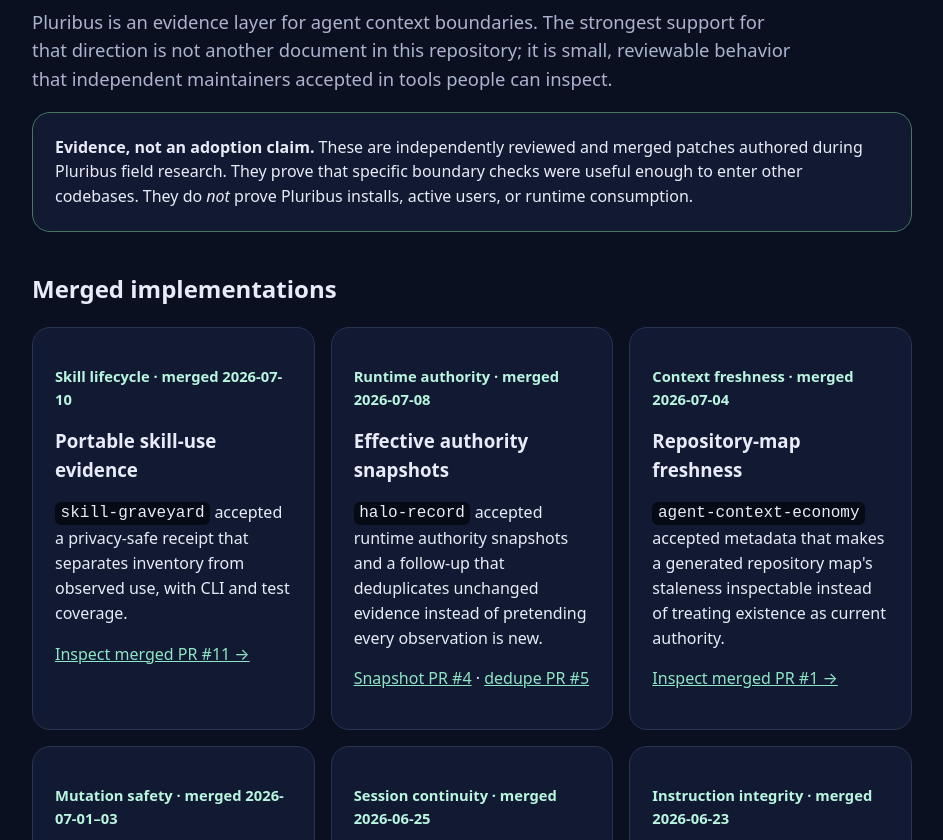
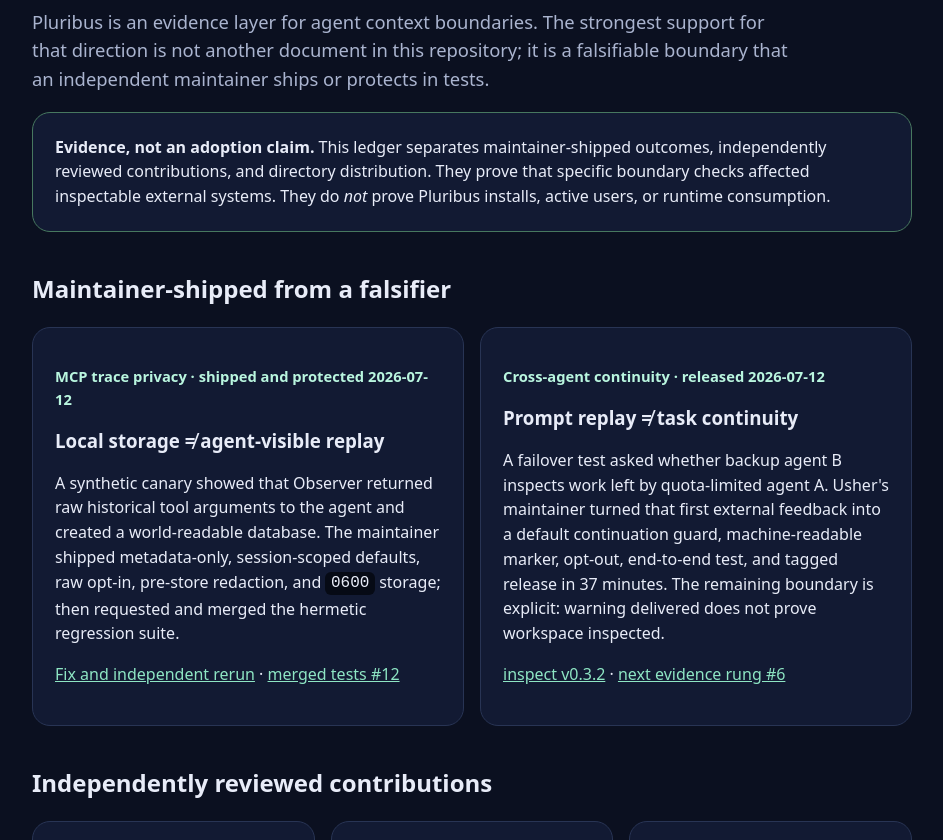
Before and after one commit to caioribeiroclw-pixel/pluribus, a website: page docs/field-evidence.html in a window 1280 px wide. Shown: the part 292-1132 px from the top of the page, without its empty margins (168-1111 px from the left). Drawn offline with Linux system fonts and the light colour scheme.

Commit message:
docs: add maintainer-shipped field outcomes

```diff
--- a/docs/field-evidence.html
+++ b/docs/field-evidence.html
@@ -29,16 +29,32 @@
 <body>
   <main>
     <nav><a href="index.html">← Pluribus home</a></nav>
-    <p class="eyebrow">Field evidence · updated 2026-07-11</p>
+    <p class="eyebrow">Field evidence · updated 2026-07-13</p>
     <h1>What survived contact with other projects</h1>
-    <p class="lead">Pluribus is an evidence layer for agent context boundaries. The strongest support for that direction is not another document in this repository; it is small, reviewable behavior that independent maintainers accepted in tools people can inspect.</p>
+    <p class="lead">Pluribus is an evidence layer for agent context boundaries. The strongest support for that direction is not another document in this repository; it is a falsifiable boundary that an independent maintainer ships or protects in tests.</p>
 
     <div class="callout">
       <strong>Evidence, not an adoption claim.</strong>
-      These are independently reviewed and merged patches authored during Pluribus field research. They prove that specific boundary checks were useful enough to enter other codebases. They do <em>not</em> prove Pluribus installs, active users, or runtime consumption.
+      This ledger separates maintainer-shipped outcomes, independently reviewed contributions, and directory distribution. They prove that specific boundary checks affected inspectable external systems. They do <em>not</em> prove Pluribus installs, active users, or runtime consumption.
     </div>
 
-    <h2>Merged implementations</h2>
+    <h2>Maintainer-shipped from a falsifier</h2>
+    <div class="grid">
+      <article class="card">
+        <p class="meta">MCP trace privacy · shipped and protected 2026-07-12</p>
+        <h3>Local storage ≠ agent-visible replay</h3>
+        <p>A synthetic canary showed that Observer returned raw historical tool arguments to the agent and created a world-readable database. The maintainer shipped metadata-only, session-scoped defaults, raw opt-in, pre-store redaction, and <code>0600</code> storage; then requested and merged the hermetic regression suite.</p>
+        <p><a href="https://github.com/valtors/observer/issues/10">Fix and independent rerun</a> · <a href="https://github.com/valtors/observer/pull/12">merged tests #12</a></p>
+      </article>
+      <article class="card">
+        <p class="meta">Cross-agent continuity · released 2026-07-12</p>
+        <h3>Prompt replay ≠ task continuity</h3>
+        <p>A failover test asked whether backup agent B inspects work left by quota-limited agent A. Usher's maintainer turned that first external feedback into a default continuation guard, machine-readable marker, opt-out, end-to-end test, and tagged release in 37 minutes. The remaining boundary is explicit: warning delivered does not prove workspace inspected.</p>
+        <p><a href="https://github.com/theodorebeaupre-prog/usher/releases/tag/v0.3.2">inspect v0.3.2</a> · <a href="https://github.com/theodorebeaupre-prog/usher/issues/6">next evidence rung #6</a></p>
+      </article>
+    </div>
+
+    <h2>Independently reviewed contributions</h2>
     <div class="grid">
       <article class="card">
         <p class="meta">Skill lifecycle · merged 2026-07-10</p>
```
Also changed, not shown: README.md.
